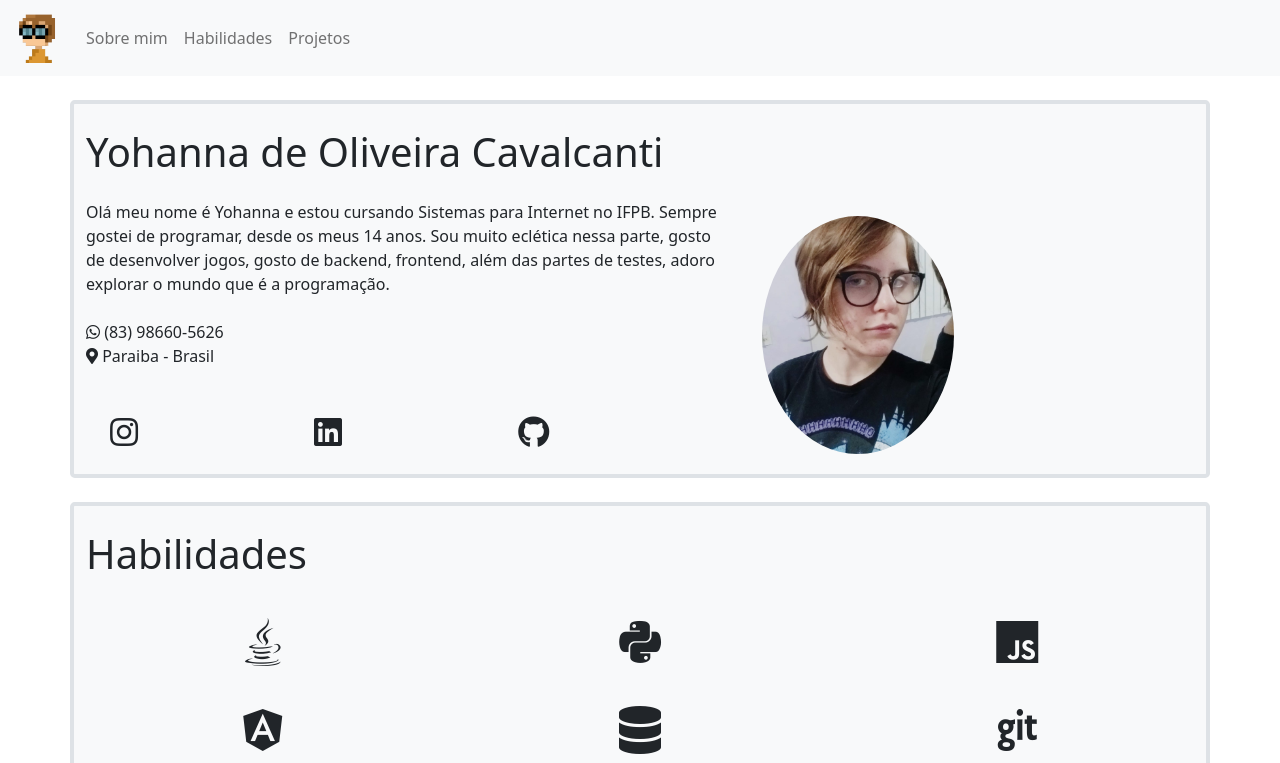
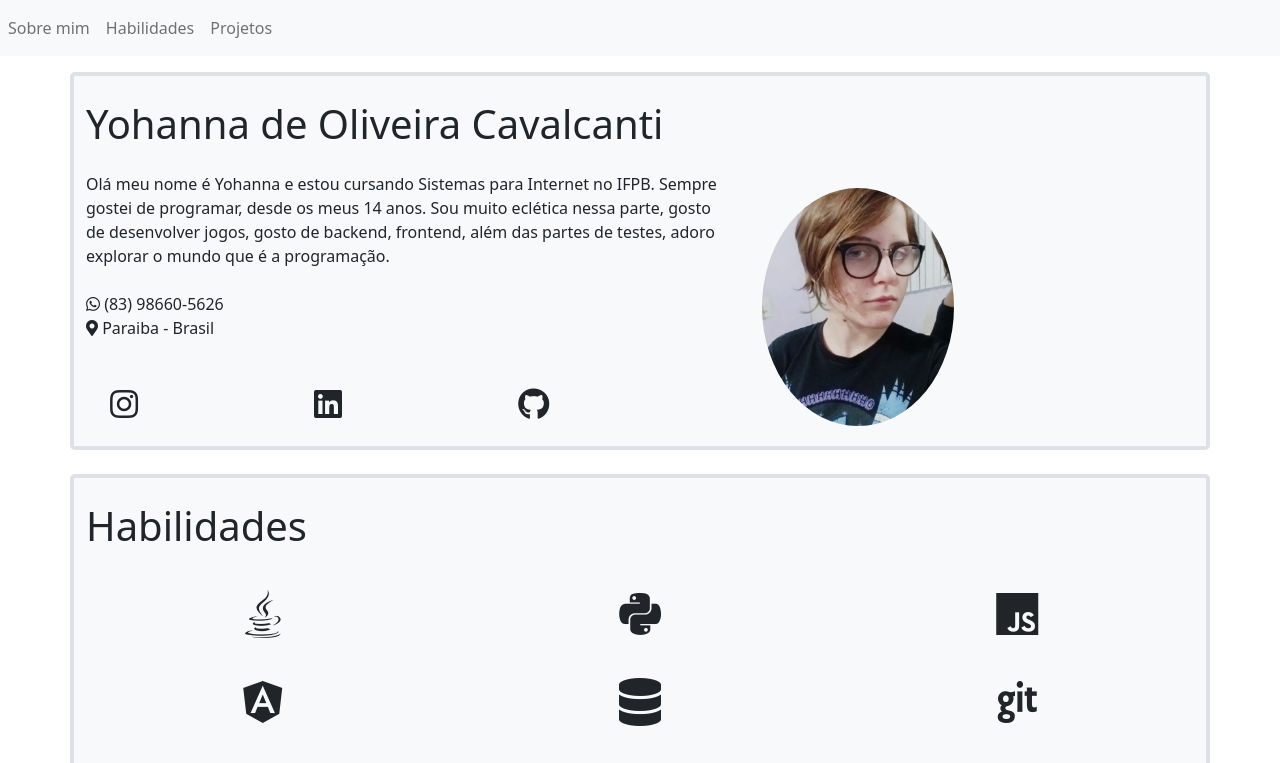
Before and after one commit to 8b1tz/portfolio, a plain HTML site: page index.html in a window 1280 px wide. Shown: the top 763 px of the page. Drawn offline with nearby package versions, Linux system fonts and the light colour scheme.

Commit message:
Commit 3

```diff
--- a/css/style.css
+++ b/css/style.css
@@ -11,3 +11,6 @@ i:hover{
 .btn:hover{
     background-color: orangered;
 }
+.nav-link:hover{
+    color: orangered;
+}
--- a/index.html
+++ b/index.html
@@ -9,27 +9,13 @@
 <title>Insert title here</title>
 </head>
 <body >
-<nav class="navbar navbar-expand-lg navbar-light bg-light mb-4 ">
-  <div class="container-fluid">
-    <a class="navbar-brand" href="#"><img src="images/pixelArtRosto.png " width="50" height="50" ></a>
-    <button class="navbar-toggler" type="button" data-bs-toggle="collapse" data-bs-target="#navbarNav" aria-controls="navbarNav" aria-expanded="false" aria-label="Toggle navigation">
-      <span class="navbar-toggler-icon"></span>
-    </button>
-    <div class="collapse navbar-collapse" id="navbarNav">
-      <ul class="navbar-nav">
-        <li class="nav-item">
-          <a class="nav-link" href="#Sobre">Sobre mim</a>
-        </li>
-        <li class="nav-item">
-          <a class="nav-link" href="#Habilidades">Habilidades</a>
-        </li>
-      	<li class="nav-item">
-          <a class="nav-link" href="#Projetos">Projetos</a>
-        </li>
-      </ul>
-    </div>
-  </div>
-</nav>
+	<nav class="navbar navbar-expand navbar-light bg-light d-flex justify-content-between mb-3">
+		<div class="navbar-nav">
+			  <a href ="#Sobre"  class="nav-link " >Sobre mim</a>
+			  <a href ="#Habilidades"  class="nav-link">Habilidades</a>
+			  <a href ="#Projetos"  class="nav-link ">Projetos</a>
+	   </div>
+  </nav>
 	<div id="Sobre" class="container bg-light border border-4 rounded-3">
 	<h1 class="mb-4 mt-4" >Yohanna de Oliveira Cavalcanti</h1>
 	  <div class="row">
```
